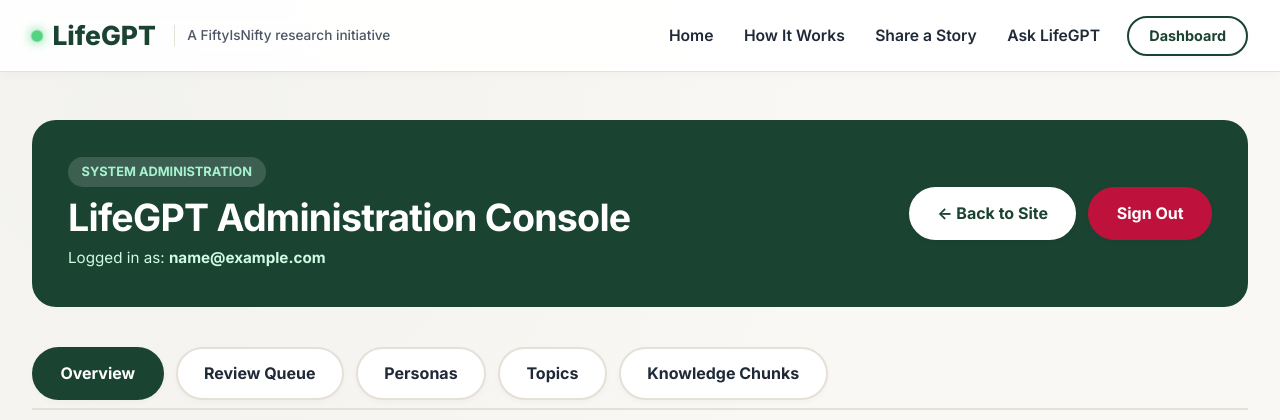
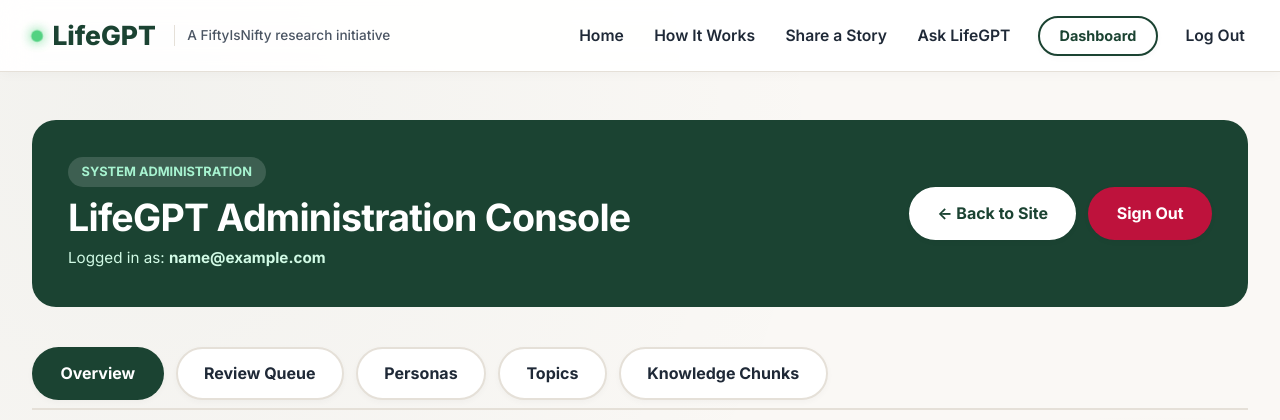
Before and after one commit to Vedika-Prashant-Chandratre/lifegpt, a PHP site: page /lifegpt/admin/index.php in a window 1280 px wide. Shown: the top 420 px of the page. Run offline with PHP 8.4, Linux system fonts and the light colour scheme; the visitor is signed in with stand-in values (Sample User, id 1); data comes from the database, SQL or seed files in the repository; data that the repository does not hold is empty.

Commit message:
feat: add logout option to shared header

```diff
--- a/includes/header.php
+++ b/includes/header.php
@@ -112,10 +112,17 @@
 
 
                 <?php if ($isLoggedIn): ?>
-                    <a href="<?php echo APP_URL; ?>/dashboard/" class="btn btn-secondary" style="min-height: 40px; padding: 0.35rem 1.25rem; font-size: 0.9rem;">
-                        <?php echo $t['nav_dashboard'] ?? 'Dashboard'; ?>
-                    </a>
-                <?php else: ?>
+    <a href="<?php echo APP_URL; ?>/dashboard/" class="btn btn-secondary" style="min-height: 40px; padding: 0.35rem 1.25rem; font-size: 0.9rem;">
+        <?php echo $t['nav_dashboard'] ?? 'Dashboard'; ?>
+    </a>
+
+    <a href="<?php echo APP_URL; ?>/account/logout.php"
+       class="nav-link"
+       style="font-weight: 600;">
+        Log Out
+    </a>
+<?php else: ?>
+
                     <a href="<?php echo APP_URL; ?>/account/login.php" class="btn btn-secondary" style="min-height: 40px; padding: 0.35rem 1.25rem; font-size: 0.9rem;">
                         <?php echo $t['nav_signin'] ?? 'Sign In'; ?>
                     </a>
```
